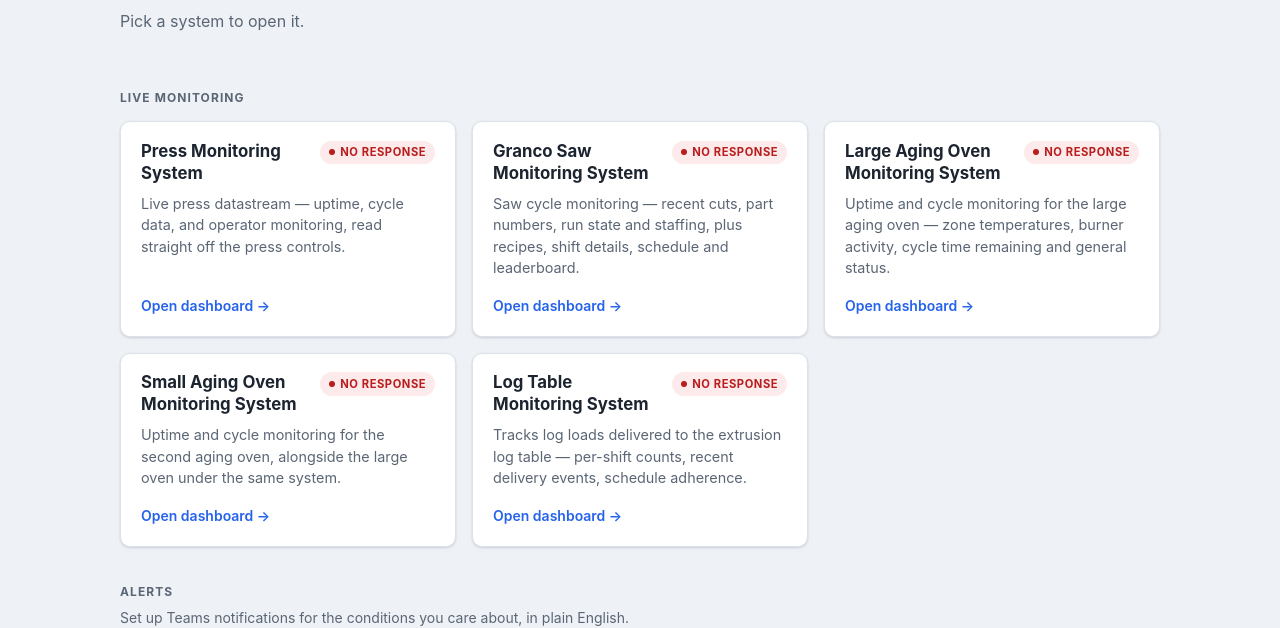
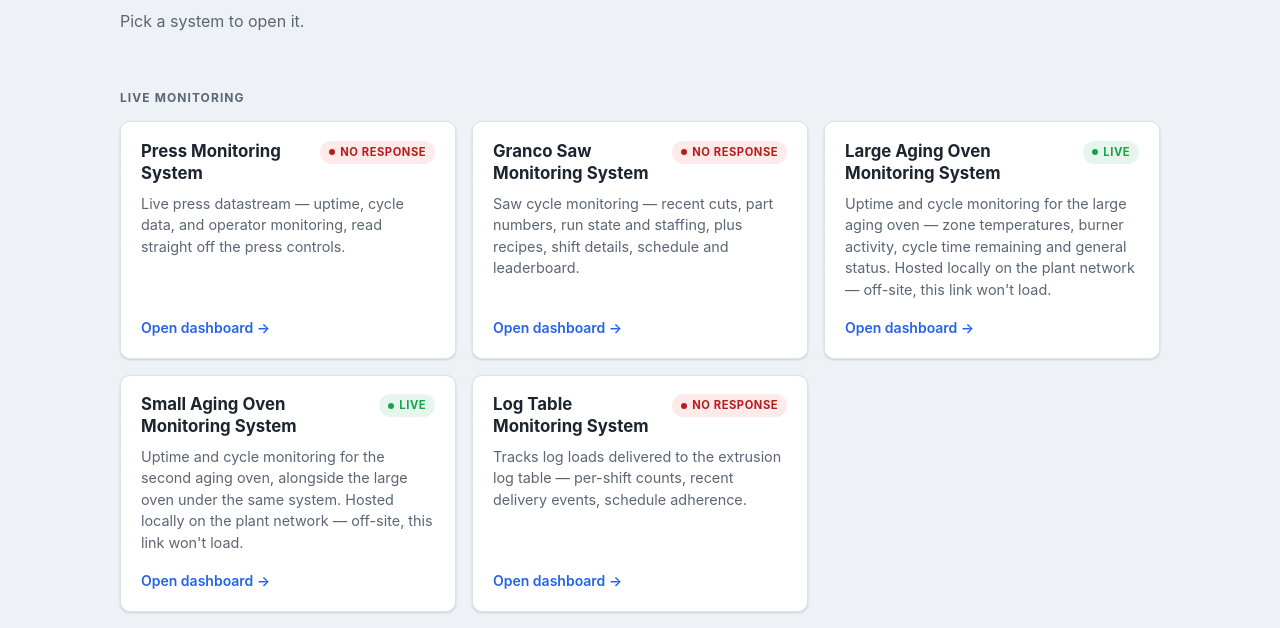
Before and after one commit to padp/home, a plain HTML site: page docs/index.html in a window 1280 px wide. Shown: the part 195-823 px from the top of the page. Drawn offline with Linux system fonts and the light colour scheme; no server answers.

Commit message:
Point the aging oven cards at the plant-network host
Both oven cards now open http://10.0.20.165:8010 in a new tab with the
plant-network notice, like the other locally hosted tools. Their live-status
checks are removed since an https page cannot probe an http address.

Co-Authored-By: Claude Sonnet 5.5 <noreply@anthropic.com>

```diff
--- a/docs/index.html
+++ b/docs/index.html
@@ -63,30 +63,32 @@
       </li>
 
       <li>
-        <a class="card" href="https://padp.github.io/oven_monitor/?oven=large"
-           data-status="oven-large">
+        <a class="card" href="http://10.0.20.165:8010/?oven=large" target="_blank" rel="noopener noreferrer"
+           data-local-notice="Opening the Large Aging Oven Monitoring System in a new tab — it only loads from the plant network. If that tab shows a connection error, that's why.">
           <div class="card-top">
             <h2>Large Aging Oven Monitoring System</h2>
             <span class="badge badge-live">Live</span>
           </div>
           <p>
             Uptime and cycle monitoring for the large aging oven &mdash; zone temperatures,
-            burner activity, cycle time remaining and general status.
+            burner activity, cycle time remaining and general status. Hosted locally on the
+            plant network &mdash; off-site, this link won't load.
           </p>
           <span class="card-go">Open dashboard <span class="arrow">&rarr;</span></span>
         </a>
       </li>
 
       <li>
-        <a class="card" href="https://padp.github.io/oven_monitor/?oven=small"
-           data-status="oven-small">
+        <a class="card" href="http://10.0.20.165:8010/?oven=small" target="_blank" rel="noopener noreferrer"
+           data-local-notice="Opening the Small Aging Oven Monitoring System in a new tab — it only loads from the plant network. If that tab shows a connection error, that's why.">
           <div class="card-top">
             <h2>Small Aging Oven Monitoring System</h2>
             <span class="badge badge-live">Live</span>
           </div>
           <p>
             Uptime and cycle monitoring for the second aging oven, alongside the large
-            oven under the same system.
+            oven under the same system. Hosted locally on the plant network &mdash;
+            off-site, this link won't load.
           </p>
           <span class="card-go">Open dashboard <span class="arrow">&rarr;</span></span>
         </a>
--- a/docs/status-check.js
+++ b/docs/status-check.js
@@ -20,7 +20,6 @@
  *    be wrong. So each system below uses the best TRUE freshness signal it
  *    actually exposes, rather than pretending to a symmetry that isn't there:
  *
- *      oven      age_s on /current            - real data age, server-computed
  *      logtable  updatedAt on /table-state    - real data age, genuine UTC
  *      press     stalled on /press/status     - the system's own verdict
  *      granco    stalled on /status           - the system's own verdict
@@ -38,8 +37,8 @@
  *    banner. Where the server already computed an age or a verdict, that value
  *    is used as-is and no date maths happens here at all.
  *
- * The three plant-network-only cards (Recipe Setpoint Sync, Vision System
- * Database, Press History Search) are deliberately NOT checked and carry no
+ * The plant-network-only cards (Recipe Setpoint Sync, Vision System
+ * Database, Press History Search, and the two aging ovens) are deliberately NOT checked and carry no
  * data-status attribute. They are plain http:// and this page is https://, so
  * the browser blocks the request as mixed content before it is even sent -
  * a platform rule, not something to work around. See README.md.
@@ -82,16 +81,6 @@
         return { stalled: !!(data && data.stalled) };
       }
     },
-    "oven-large": {
-      url: "https://oven-monitor.onrender.com/api/oven/large/current",
-      staleAfterSeconds: 900,
-      read: readOvenAge
-    },
-    "oven-small": {
-      url: "https://oven-monitor.onrender.com/api/oven/small/current",
-      staleAfterSeconds: 900,
-      read: readOvenAge
-    },
     alerts: {
       // No age or stall verdict to report - /health just confirms the
       // Gemini-backed chat endpoint's own process is up. Falls through to
@@ -100,11 +89,6 @@
       read: function () { return {}; }
     }
   };
-
-  function readOvenAge(data) {
-    var age = data && data.age_s;
-    return { age: typeof age === "number" ? age : null };
-  }
 
   function describeAge(seconds) {
     if (seconds < 90) return "just now";
```
Also changed, not shown: 1 other file.
